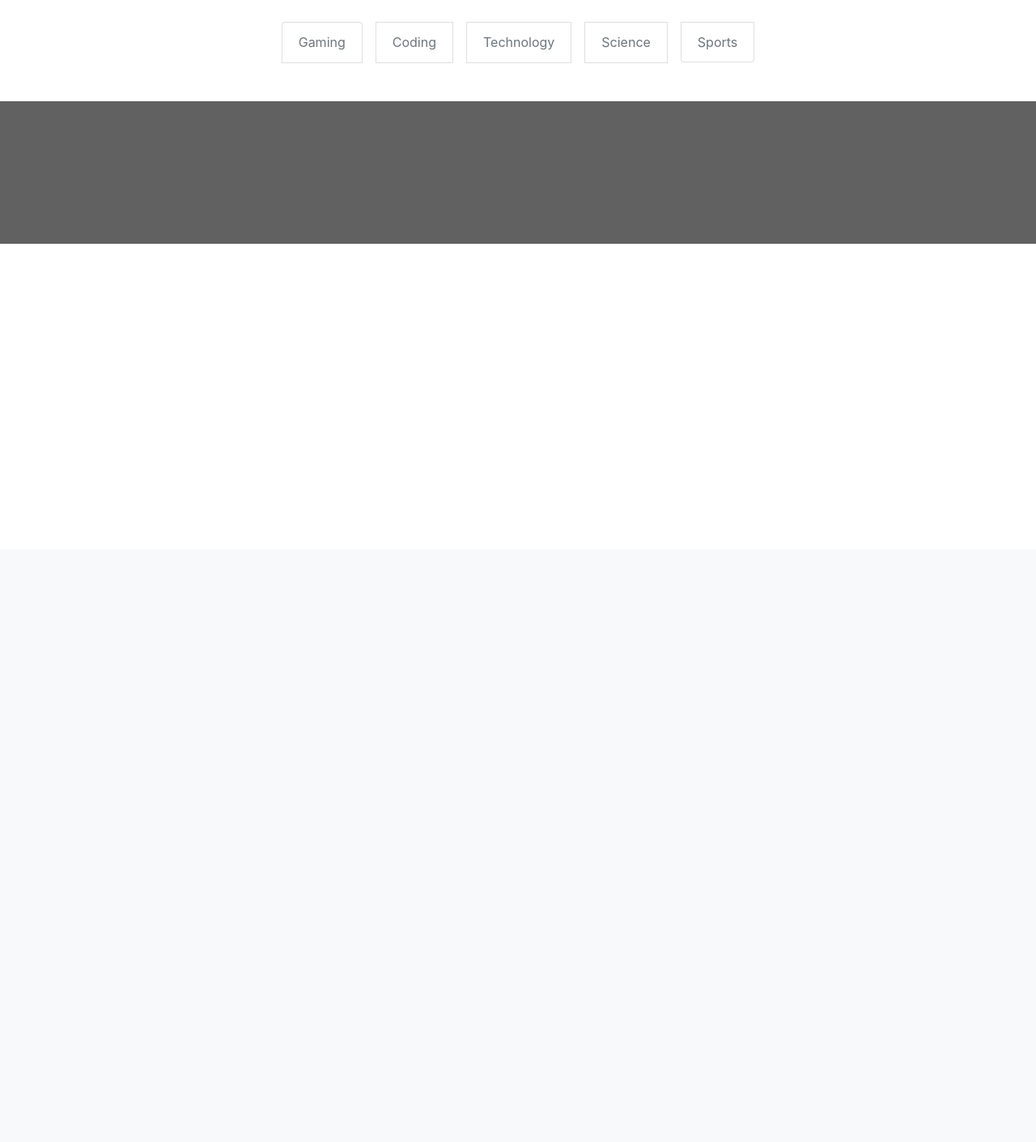
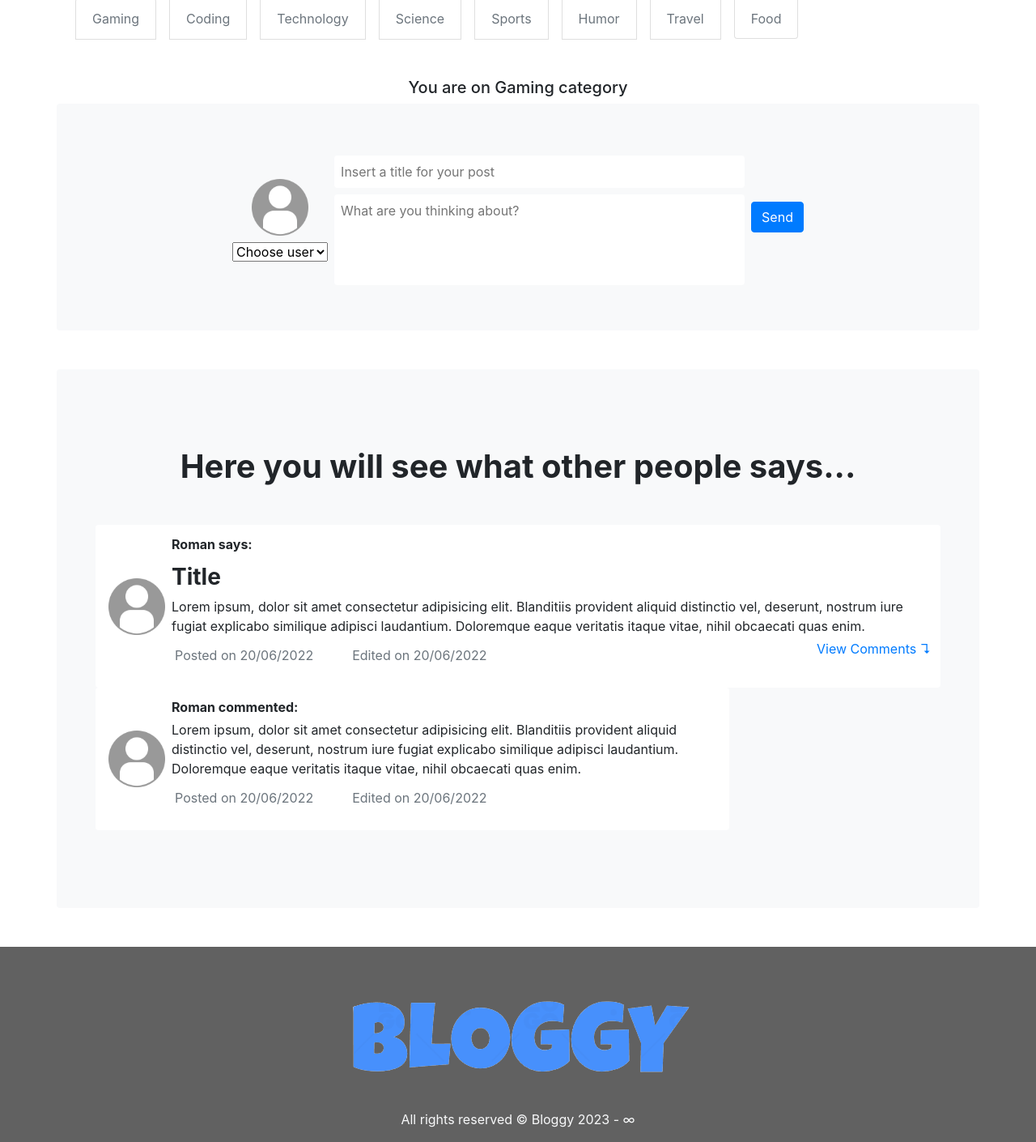
Before and after one commit to nazabucciarelli/bloggy-api, a Flask app: page / in a window 1280 px wide. Shown: the part 122-1532 px from the top of the page at 81% size. Before the commit the page ends 423 px from the top, so only its background shows below. Run offline with Flask 3, Linux system fonts and the light colour scheme; some libraries are stand-ins or nearby versions.

Commit message:
great changes on UI

```diff
--- a/app.py
+++ b/app.py
@@ -77,3 +77,7 @@ def login():
 @app.route("/register")
 def register():
     return render_template("register.html")
+
+@app.route("/post", methods=['POST'])
+def post():
+    pass
--- /dev/null
+++ b/static/css/home.css
@@ -0,0 +1,3 @@
+.user-image{
+    width: 70px !important;
+}
--- a/templates/index.html
+++ b/templates/index.html
@@ -1,14 +1,78 @@
 {% extends 'layout.html'%}
 {% block title%} Bloggy - Only for curious people{% endblock %}
-
+{% block custom_css%}
+<link rel="stylesheet" href="{{url_for('static',filename='css/home.css')}}">{% endblock %}
 {% block body %}
-    <div class="d-flex align-items-center justify-content-center p-5">
+<div class="container d-flex align-items-center my-5">
     <ul class="list-group d-flex flex-row">
         <a href="" class="list-group-item mx-2 text-decoration-none text-secondary">Gaming</a>
         <a href="" class="list-group-item mx-2 text-decoration-none text-secondary">Coding</a>
         <a href="" class="list-group-item mx-2 text-decoration-none text-secondary">Technology</a>
         <a href="" class="list-group-item mx-2 text-decoration-none text-secondary">Science</a>
         <a href="" class="list-group-item mx-2 text-decoration-none text-secondary">Sports</a>
+        <a href="" class="list-group-item mx-2 text-decoration-none text-secondary">Humor</a>
+        <a href="" class="list-group-item mx-2 text-decoration-none text-secondary">Travel</a>
+        <a href="" class="list-group-item mx-2 text-decoration-none text-secondary">Food</a>
+
     </ul>
 </div>
+<h5 class="text-center text-bold">You are on Gaming category</h5>
+<div class="container bg-light bg-gradient rounded">
+    <form class="d-flex justify-content-center align-items-center p-5">
+        <div class="d-flex flex-column justify-content-center align-items-center">
+            <img class="user-image m-2" src="{{url_for('static',filename='images/user.jpg')}}" alt="User default image">
+            <select name="" id="">
+                <option value="" selected disabled hidden>Choose user</option>
+                <option value="">Albert</option>
+            </select>
+        </div>
+        <div class="d-flex w-50 flex-column m-2">
+            <input class="my-2 rounded p-2 border-0" placeholder="Insert a title for your post" type="text">
+            <textarea placeholder="What are you thinking about?" style="resize: none;" class="rounded p-2 border-0"
+                rows="4" name="" id=""></textarea>
+        </div>
+        <button class="btn btn-primary">Send</button>
+    </form>
+</div>
+
+<section class="container bg-light bg-gradient rounded p-5 my-5">
+    <h1 class="text-center font-weight-bold my-5">Here you will see what other people says...</h1>
+
+    <article class="my-5">
+        <div class="container d-flex justify-content-center align-items-center bg-white p-2 rounded">
+            <img class="user-image m-2"  src="{{url_for('static',filename='images/user.jpg')}}" alt="User image">
+            <div class="d-flex flex-column">
+                <p class="m-0 font-weight-bold my-1">Roman says:</p>
+                <h3 class="m-0 font-weight-bold my-2">Title</h3>
+                <p class="m-0">Lorem ipsum, dolor sit amet consectetur adipisicing elit. Blanditiis provident aliquid distinctio vel,
+                    deserunt, nostrum iure fugiat explicabo similique adipisci laudantium. Doloremque eaque veritatis itaque
+                    vitae, nihil obcaecati quas enim.</p>
+                <div class="m-1 d-flex flex-row justify-content-between">
+                    <div class="d-flex text-muted mt-2">
+                        <p class="mr-5">Posted on 20/06/2022</p>
+                        <p>Edited on 20/06/2022</p>
+                    </div>
+                    <a href="">View Comments ↴</a>
+                </div>
+            </div>
+        </div>
+        <div class="d-flex align-items-center bg-white w-75 p-2 rounded">
+            <img class="user-image m-2"  src="{{url_for('static',filename='images/user.jpg')}}" alt="User image">
+            <div class="d-flex flex-column">
+                <p class="m-0 font-weight-bold my-1">Roman commented:</p>
+                <p class="m-0">Lorem ipsum, dolor sit amet consectetur adipisicing elit. Blanditiis provident aliquid distinctio vel,
+                    deserunt, nostrum iure fugiat explicabo similique adipisci laudantium. Doloremque eaque veritatis itaque
+                    vitae, nihil obcaecati quas enim.</p>
+                <div class="m-1 d-flex flex-row justify-content-between">
+                    <div class="d-flex text-muted mt-2">
+                        <p class="mr-5">Posted on 20/06/2022</p>
+                        <p>Edited on 20/06/2022</p>
+                    </div>
+                </div>
+            </div>
+        </div>
+    </article>
+</section>
+
+
 {% endblock %}
--- a/templates/layout.html
+++ b/templates/layout.html
@@ -5,25 +5,18 @@
     <meta charset="utf-8">
     <meta name="viewport" content="width=device-width, initial-scale=1, shrink-to-fit=no">
     <link rel="stylesheet" href="https://stackpath.bootstrapcdn.com/bootstrap/4.3.1/css/bootstrap.min.css" integrity="sha384-ggOyR0iXCbMQv3Xipma34MD+dH/1fQ784/j6cY/iJTQUOhcWr7x9JvoRxT2MZw1T" crossorigin="anonymous">
+    {% block custom_css%} {% endblock %}
   </head>
-  <body >
+  <body style="display:flex; flex-direction:column;
+  justify-content:space-between;min-height:100vh;">
     <nav class="navbar navbar-expand-sm navbar-dark" style="background-color: #616161;">
-        <a class="navbar-brand" href="/"><img style="width: 100px;" src="https://i.ibb.co/CVXZ6pS/Captura-de-pantalla-de-2023-07-07-18-57-08-removebg-preview.png" alt="Logo"></a>
+        <a class="navbar-brand" href="/"><img style="width: 100px;" src="{{url_for('static',filename='images/logo.png')}}" alt="Logo"></a>
         <button class="navbar-toggler d-lg-none" type="button" data-toggle="collapse" data-target="#collapsibleNavId" aria-controls="collapsibleNavId"
             aria-expanded="false" aria-label="Toggle navigation"><svg xmlns="http://www.w3.org/2000/svg" width="16" height="16" fill="currentColor" class="bi bi-list" viewBox="0 0 16 16">
                 <path fill-rule="evenodd" d="M2.5 12a.5.5 0 0 1 .5-.5h10a.5.5 0 0 1 0 1H3a.5.5 0 0 1-.5-.5zm0-4a.5.5 0 0 1 .5-.5h10a.5.5 0 0 1 0 1H3a.5.5 0 0 1-.5-.5zm0-4a.5.5 0 0 1 .5-.5h10a.5.5 0 0 1 0 1H3a.5.5 0 0 1-.5-.5z"/>
               </svg></button>
         <div class="collapse navbar-collapse" id="collapsibleNavId">
             <ul class="navbar-nav mr-auto mt-2 mt-lg-0">
-                <li class="nav-item active">
-                    <a class="nav-link" href="/">Home <span class="sr-only">(current)</span></a>
-                </li>
-                <li class="nav-item dropdown">
-                    <a class="nav-link dropdown-toggle" href="#" id="dropdownId" data-toggle="dropdown" aria-haspopup="true" aria-expanded="false">Categories</a>
-                    <div class="dropdown-menu" aria-labelledby="dropdownId">
-                        <a class="dropdown-item" href="#">Action 1</a>
-                    </div>
-                </li>
             </ul>
             <form class="form-inline my-2 my-lg-0">
                 <a class="btn btn-outline-light my-2 my-sm-0 mx-1" href="/login">Log in</a>
@@ -31,10 +24,12 @@
             </form>
         </div>
     </nav>
+
       {% block body %}
       {% endblock %}
-    <footer style="background-color: #616161; height: 22vh;position:static;bottom: 0; width: 100%;">
-
+    <footer class="d-flex justify-content-center align-items-center flex-column" style="background-color: #616161;width: 100%;">
+        <img class="h-100" src="{{url_for('static',filename='images/logo.png')}}" alt="Logo">
+        <p class="text-light">All rights reserved © Bloggy 2023 - ∞</p>
     </footer>
     <script src="https://code.jquery.com/jquery-3.3.1.slim.min.js" integrity="sha384-q8i/X+965DzO0rT7abK41JStQIAqVgRVzpbzo5smXKp4YfRvH+8abtTE1Pi6jizo" crossorigin="anonymous"></script>
     <script src="https://cdnjs.cloudflare.com/ajax/libs/popper.js/1.14.7/umd/popper.min.js" integrity="sha384-UO2eT0CpHqdSJQ6hJty5KVphtPhzWj9WO1clHTMGa3JDZwrnQq4sF86dIHNDz0W1" crossorigin="anonymous"></script>
--- a/templates/login.html
+++ b/templates/login.html
@@ -1,12 +1,11 @@
 {% extends 'layout.html' %}
 {% block title %}Bloggy - Login{% endblock %}
 {% block body %}
-<div class="container d-flex justify-content-center align-items-center" style="height: 69vh">
+<div class="container d-flex justify-content-center align-items-center">
     <form>
         <div class="mb-3">
           <label for="exampleInputEmail1" class="form-label">Username</label>
           <input type="email" class="form-control" id="exampleInputEmail1" aria-describedby="emailHelp">
-
         </div>
         <div class="mb-3">
           <label for="exampleInputPassword1" class="form-label">Password</label>
--- a/templates/register.html
+++ b/templates/register.html
@@ -1,7 +1,7 @@
 {% extends 'layout.html' %}
-{% block title %}Bloggy - Login{% endblock %}
+{% block title %}Bloggy - Register{% endblock %}
 {% block body %}
-<div class="container d-flex justify-content-center align-items-center" style="height: 69vh">
+<div class="container d-flex justify-content-center align-items-center">
   <form>
     <div class="mb-3">
       <label for="exampleInputUsername" class="form-label">Username</label>
```
Also changed, not shown: static/images/logo.png (added), static/images/user.jpg (added). Lines whose indentation alone changed are shown as unchanged.
